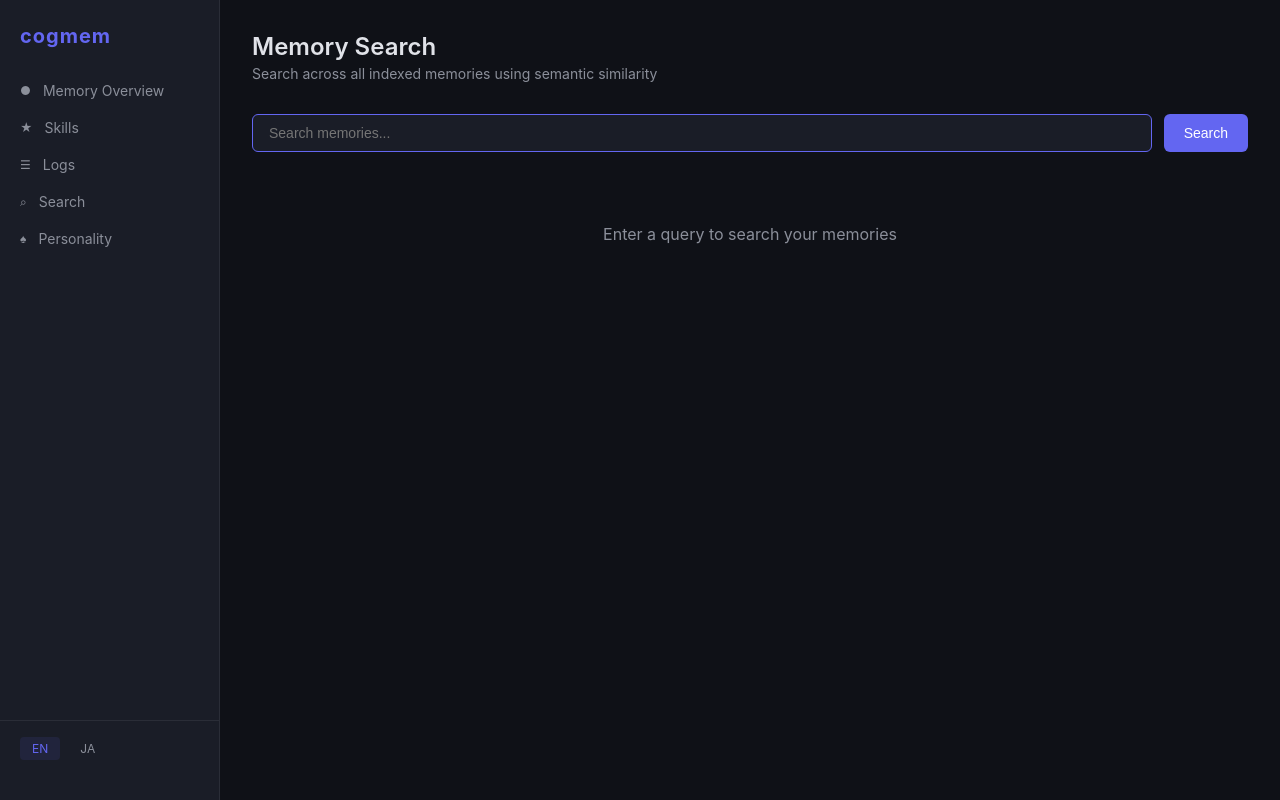
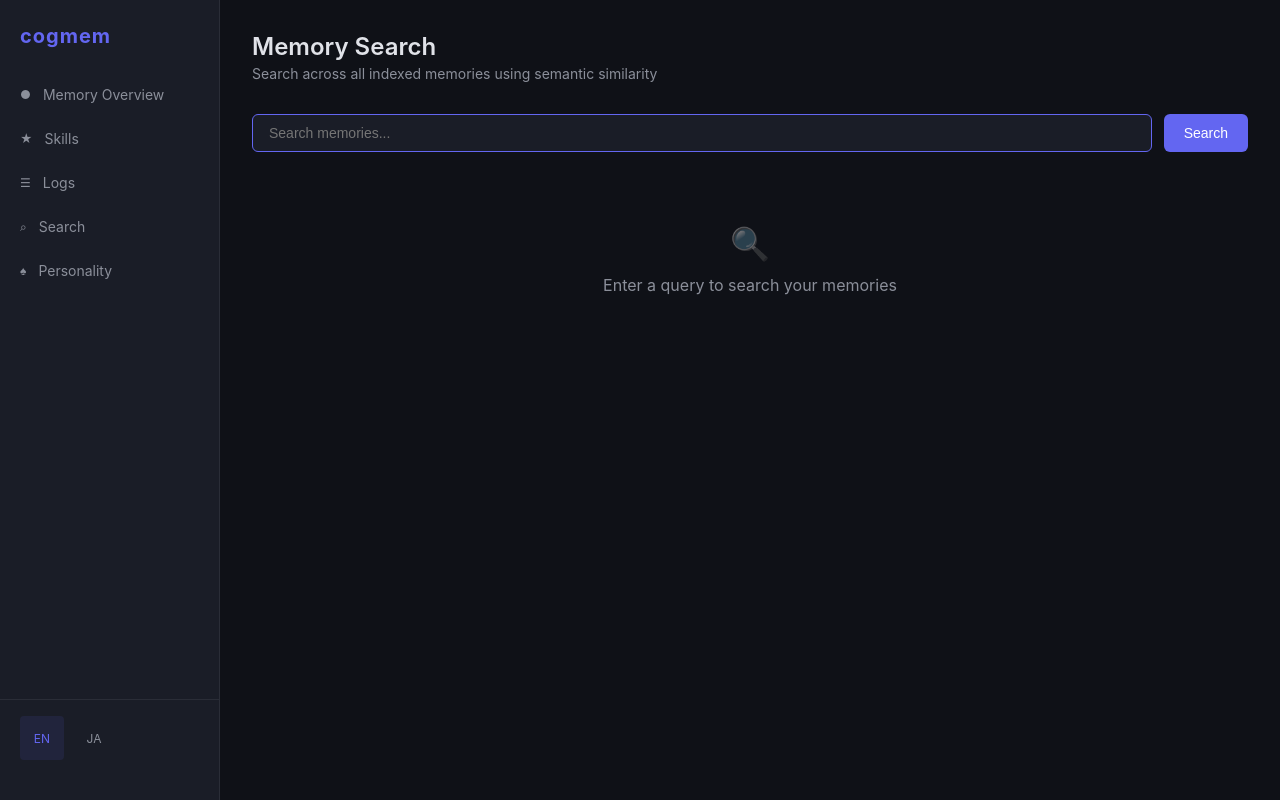
Before and after one commit to akira-001/pj-memory, a FastAPI app: template src/cognitive_memory/dashboard/templates/search/index.html in a window 1280 px wide. Run offline with FastAPI, Linux system fonts and the light colour scheme; the template is opened without the code that fills it, so the values that code supplies are empty.

Commit message:
style(design): improve touch targets, tabular-nums, search empty state

```diff
--- a/src/cognitive_memory/dashboard/static/style.css
+++ b/src/cognitive_memory/dashboard/static/style.css
@@ -49,7 +49,8 @@ body {
     display: flex;
     align-items: center;
     gap: 0.75rem;
-    padding: 0.625rem 1.25rem;
+    padding: 0.75rem 1.25rem;
+    min-height: 44px;
     color: var(--text-dim);
     text-decoration: none;
     font-size: 0.875rem;
@@ -119,6 +120,7 @@ body {
     font-size: 1.75rem;
     font-weight: 700;
     margin-top: 0.25rem;
+    font-variant-numeric: tabular-nums;
 }
 
 .stat-sub {
@@ -169,6 +171,7 @@ body {
 .data-table td {
     padding: 0.75rem 1rem;
     border-bottom: 1px solid var(--border);
+    font-variant-numeric: tabular-nums;
 }
 
 .data-table tr:hover td {
@@ -480,7 +483,7 @@ body {
 
 /* Language switch */
 .lang-switch { margin-top: auto; padding: 1rem 1.25rem; border-top: 1px solid var(--border); display: flex; gap: 0.5rem; }
-.lang-btn { padding: 0.25rem 0.75rem; border-radius: 4px; font-size: 0.75rem; color: var(--text-dim); text-decoration: none; transition: all 0.15s; }
+.lang-btn { padding: 0.5rem 0.75rem; min-height: 44px; min-width: 44px; display: inline-flex; align-items: center; justify-content: center; border-radius: 4px; font-size: 0.75rem; color: var(--text-dim); text-decoration: none; transition: all 0.15s; }
 .lang-btn:hover { color: var(--text); background: var(--surface-hover); }
 .lang-btn.active { color: var(--accent); background: rgba(99, 102, 241, 0.1); }
 
--- a/src/cognitive_memory/dashboard/templates/search/index.html
+++ b/src/cognitive_memory/dashboard/templates/search/index.html
@@ -41,7 +41,10 @@
     {% elif query %}
     <div class="empty-state">{{ t('search.no_results', lang) }} {{ t('common.for', lang) }} "{{ query }}"</div>
     {% else %}
-    <div class="empty-state">{{ t('search.enter_query', lang) }}</div>
+    <div class="empty-state">
+        <div style="font-size: 2rem; margin-bottom: 0.75rem; opacity: 0.4;">&#x1F50D;</div>
+        <div>{{ t('search.enter_query', lang) }}</div>
+    </div>
     {% endif %}
 </div>
 {% endblock %}
```
